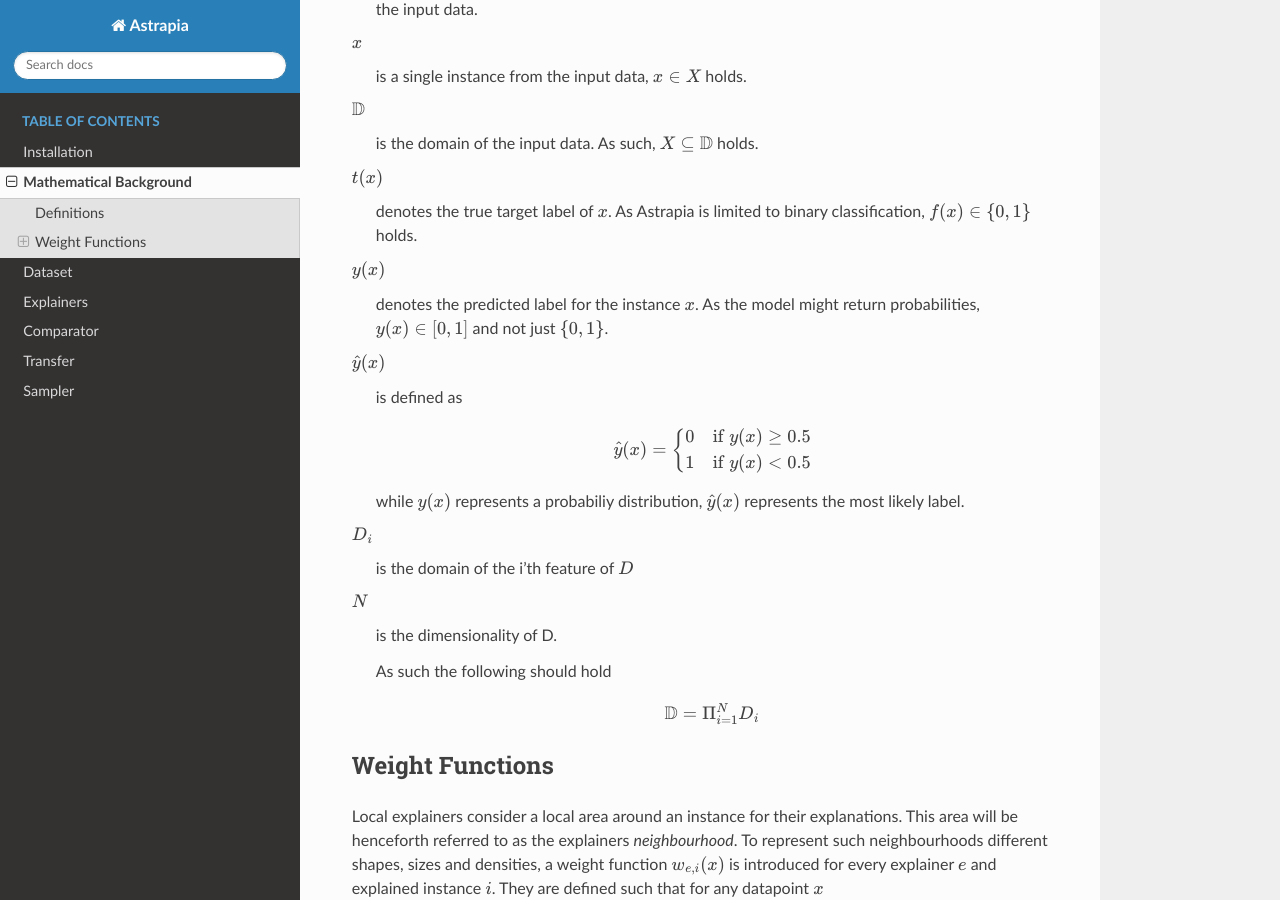
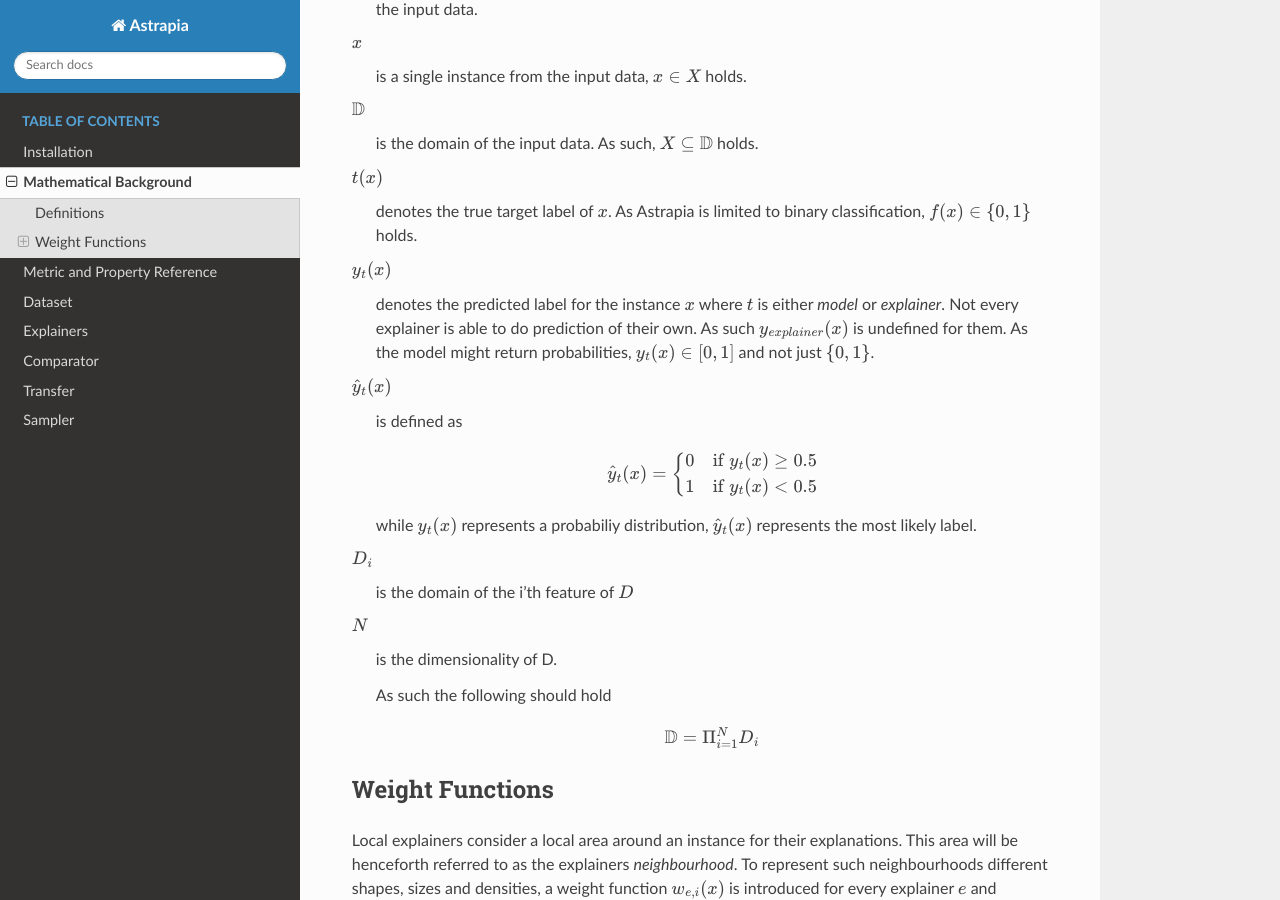
Before and after one commit to DataManagementLab/Astrapia, a Sphinx documentation site: the page built from docs/source/math.rst, in a window 1280 px wide and 900 px high, scrolled down 321 px. Built offline with Sphinx 7.4.7 and the Read the Docs theme 2.0.0, drawn with Linux system fonts in a browser that asks for light colours.

Commit message:
add math documentation

```diff
--- a/docs/source/index.rst
+++ b/docs/source/index.rst
@@ -18,6 +18,7 @@ Astrapia is **not** a framework for ranking explainers. It barely aids users in
 
    installation
    math
+   metric_ref
    dataset
    explainers
    comparator
--- a/docs/source/math.rst
+++ b/docs/source/math.rst
@@ -21,24 +21,25 @@ Definitions
     denotes the true target label of :math:`x`.
     As Astrapia is limited to binary classification, :math:`f(x)\in \{0,1\}` holds.
 
-:math:`y(x)`
-    denotes the predicted label for the instance :math:`x`.
-    As the model might return probabilities, :math:`y(x) \in [0,1]` and not just :math:`\{0,1\}`.
+:math:`y_t(x)`
+    denotes the predicted label for the instance :math:`x` where :math:`t` is either *model* or *explainer*.
+    Not every explainer is able to do prediction of their own. As such :math:`y_{explainer}(x)` is undefined for them.
+    As the model might return probabilities, :math:`y_t(x) \in [0,1]` and not just :math:`\{0,1\}`.
 
-:math:`\hat y(x)`
+:math:`\hat y_t(x)`
     is defined as
 
     .. math::
-        \hat y(x) =
+        \hat y_t(x) =
             \left\{
                 \begin{array}{ll}
-                    0  & \mbox{if } y(x) \geq 0.5 \\
-                    1 & \mbox{if } y(x) < 0.5
+                    0  & \mbox{if } y_t(x) \geq 0.5 \\
+                    1 & \mbox{if } y_t(x) < 0.5
                 \end{array}
             \right.
 
-    while :math:`y(x)` represents a probabiliy distribution,
-    :math:`\hat y(x)` represents the most likely label.
+    while :math:`y_t(x)` represents a probabiliy distribution,
+    :math:`\hat y_t(x)` represents the most likely label.
 
 :math:`D_i`
     is the domain of the i'th feature of :math:`D`
```
Also changed, not shown: docs/source/explainers.rst (+0 -61 lines), docs/source/metric_ref.rst (added, +67 -0 lines).
